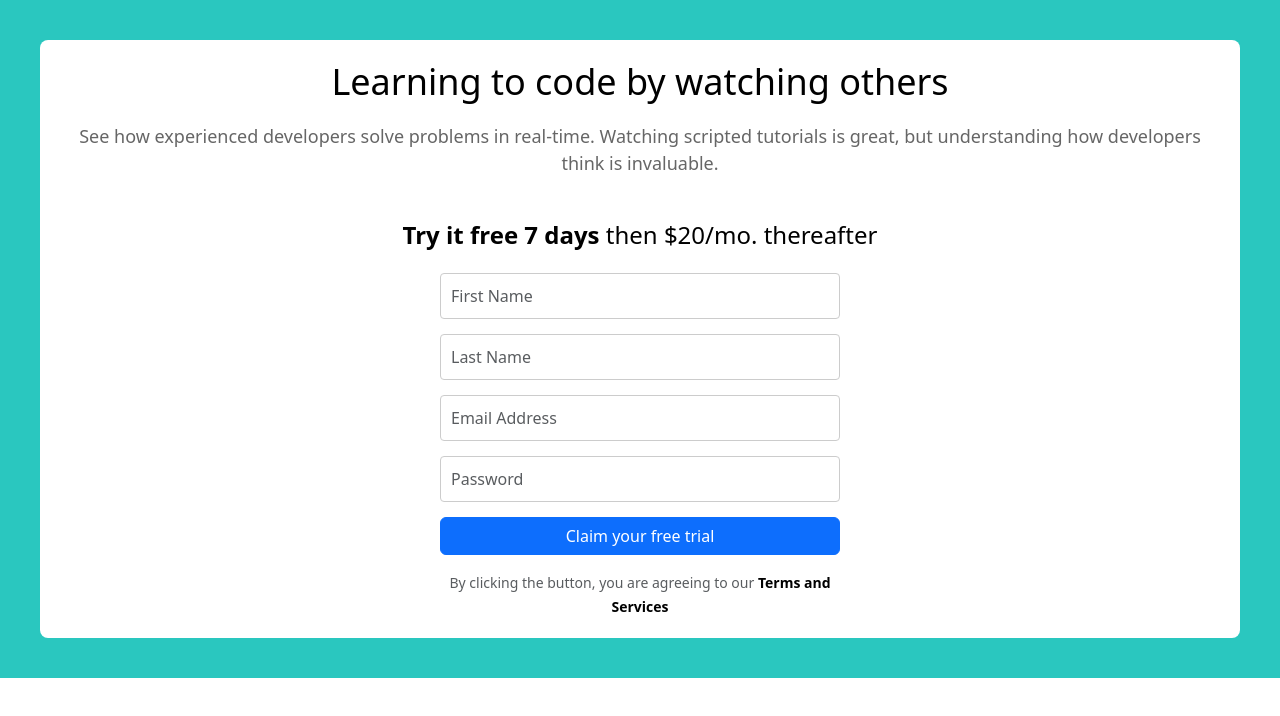
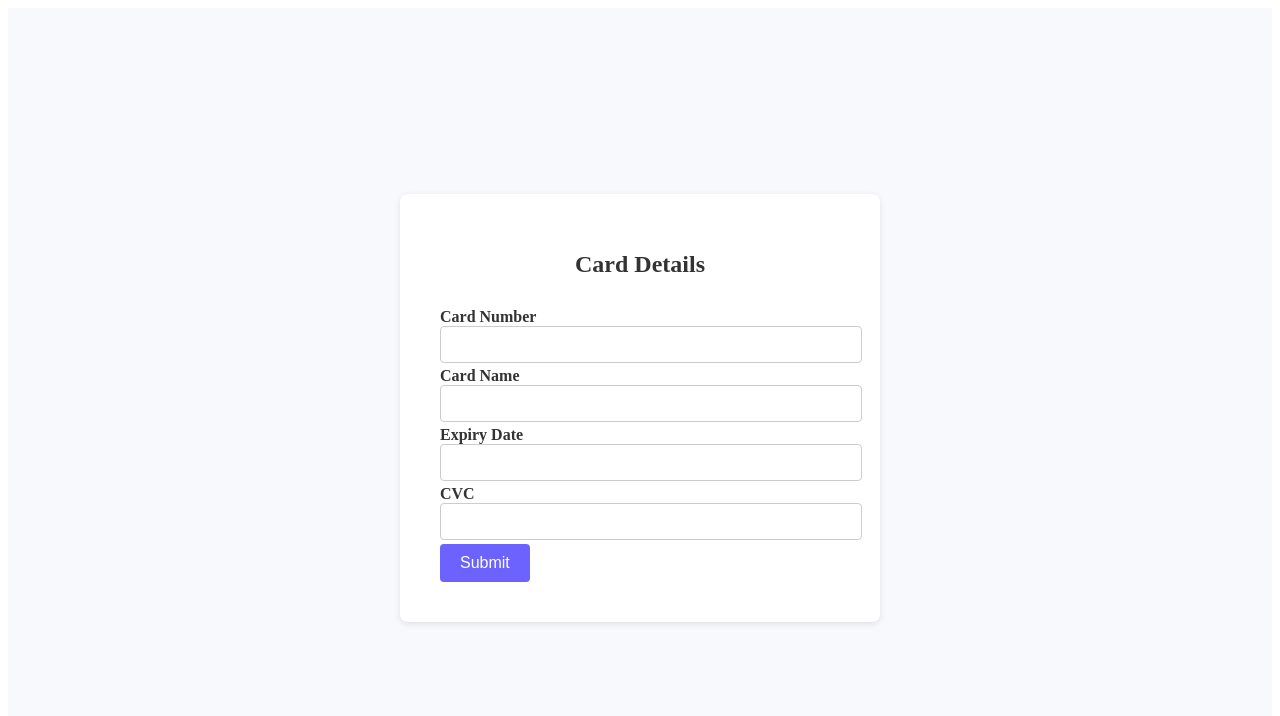
Before and after one commit to Dona-D32/formulaire-formik, a React (Vite) app: page / in a window 1280 px wide. Shown: the top 716 px of the page. Built offline with nearby package versions, Linux system fonts and the light colour scheme.

Commit message:
Initial commit

```diff
--- a/index.html
+++ b/index.html
@@ -4,7 +4,7 @@
     <meta charset="UTF-8" />
     <link rel="icon" type="image/svg+xml" href="/vite.svg" />
     <meta name="viewport" content="width=device-width, initial-scale=1.0" />
-    <title>Intro component form</title>
+    <title>Intro component form - formik</title>
   </head>
   <body>
     <div id="root"></div>
--- a/package.json
+++ b/package.json
@@ -11,9 +11,11 @@
   },
   "dependencies": {
     "bootstrap": "^5.3.0",
+    "formik": "^2.4.2",
     "react": "^18.2.0",
     "react-bootstrap": "^2.8.0",
-    "react-dom": "^18.2.0"
+    "react-dom": "^18.2.0",
+    "yup": "^1.2.0"
   },
   "devDependencies": {
     "@types/react": "^18.0.37",
--- a/src/App.css
+++ b/src/App.css
@@ -1,117 +1,64 @@
-.showcase {
-  background-color: #2ac7bf;
-  padding: 40px;
-  text-align: center;
+.container {
+  display: flex;
+  justify-content: center;
+  align-items: center;
+  min-height: 100vh;
+  background-color: #f7f9fc;
 }
 
-.overlay {
-  background-color: #ffffff;
-  padding: 20px;
+.card {
+  width: 400px;
+  padding: 40px;
+  background-color: #fff;
+  box-shadow: 0 2px 6px rgba(0, 0, 0, 0.1);
   border-radius: 8px;
 }
 
 h1 {
-  font-size: 36px;
-  color: #000000;
+  text-align: center;
+  font-size: 24px;
+  margin-bottom: 30px;
+  color: #333;
+}
+
+.form-group {
   margin-bottom: 20px;
 }
 
-p {
-  font-size: 18px;
-  color: #666666;
-  margin-bottom: 40px;
+label {
+  font-weight: bold;
+  color: #333;
 }
 
-.tag {
-  font-size: 24px;
-  color: #000000;
-  margin-bottom: 20px;
+.form-control {
+  border: 1px solid #ccc;
+  border-radius: 4px;
+  padding: 10px;
+  width: 100%;
+  transition: border-color 0.3s;
 }
 
-.form {
-  max-width: 400px;
-  margin: 0 auto;
+.form-control:focus {
+  border-color: #6c63ff;
 }
 
-.form input {
-  width: 100%;
-  padding: 10px;
-  margin-bottom: 15px;
-  border: 1px solid #cccccc;
-  border-radius: 4px;
+.invalid-feedback {
+  color: #dc3545;
+  font-size: 12px;
+  margin-top: 4px;
 }
 
-.error {
-  color: #ff0000;
-  font-size: 14px;
-  margin-top: 5px;
+button[type="submit"] {
+  background-color: #6c63ff;
+  color: #fff;
+  border: none;
+  border-radius: 4px;
+  padding: 10px 20px;
+  font-size: 16px;
+  cursor: pointer;
+  transition: background-color 0.3s;
 }
 
-button {
-  width: 100%;
-  padding: 10px;
-  background-color: #000000;
-  color: #ffffff;
-  border: none;
-  border-radius: 4px;
-  font-size: 18px;
-  cursor: pointer;
-  margin-bottom: 15px;
+button[type="submit"]:hover {
+  background-color: #544dda;
 }
-
-button:hover {
-  background-color: #333333;
-}
-
-small {
-  font-size: 14px;
-  color: #999999;
-}
-
-span {
-  color: #000000;
-  font-weight: bold;
-}
-
-.modal-content {
-  border-radius: 8px;
-}
-
-.modal-header {
-  border-bottom: none;
-}
-
-.modal-title {
-  font-size: 24px;
-  color: #000000;
-  font-weight: bold;
-}
-
-.modal-body {
-  padding: 20px;
-}
-
-.modal-body p {
-  font-size: 18px;
-  color: #000000;
-  margin-bottom: 10px;
-}
-
-.modal-footer {
-  border-top: none;
-}
-
-.modal-footer button {
-  width: 100%;
-  padding: 10px;
-  background-color: #000000;
-  color: #ffffff;
-  border: none;
-  border-radius: 4px;
-  font-size: 16px;
-  cursor: pointer;
-}
-
-.modal-footer button:hover {
-  background-color: #333333;
-}
--- a/src/App.jsx
+++ b/src/App.jsx
@@ -1,99 +1,96 @@
-import React, { useState } from "react";
-import { Form, Button, Modal } from "react-bootstrap";
-import "bootstrap/dist/css/bootstrap.min.css";
-import "./App.css";
+import React from 'react';
+import { Container, Card, Button, Form } from 'react-bootstrap';
+import { Formik } from 'formik';
+import * as Yup from 'yup';
+import './App.css';
 
-const App = () => {
-  const [firstName, setFirstName] = useState("");
-  const [lastName, setLastName] = useState("");
-  const [email, setEmail] = useState("");
-  const [password, setPassword] = useState("");
-  const [showModal, setShowModal] = useState(false);
 
-  const handleSubmit = (e) => {
-    e.preventDefault();
+function App() {
+  const validationSchema = Yup.object().shape({
+    cardNumber: Yup.string().required('Le numéro de carte est obligatoire').matches(/^[0-9]{16}$/, 'Le numéro de carte doit contenir 16 chiffres'),
+    cardName: Yup.string().required('Le nom du titulaire de la carte est obligatoire'),
+    expiryDate: Yup.string().required('La date d\'expiration est obligatoire').matches(/^(0[1-9]|1[0-2])\/?([0-9]{2})$/, 'La date d\'expiration doit être au format MM/YY'),
+    cvc: Yup.string().required('Le CVC est obligatoire').matches(/^[0-9]{3}$/, 'Le CVC doit contenir 3 chiffres'),
+  });
 
-    setShowModal(true);
-  };
-
-  const closeModal = () => {
-    setShowModal(false);
+  const handleSubmit = (values) => {
+    // Le formulaire est valide, vous pouvez effectuer l'action souhaitée ici
+    console.log('Formulaire soumis avec succès !', values);
   };
 
   return (
-    <section className="showcase">
-      <div className="overlay">
-        <article>
-          <h1>Learning to code by watching others</h1>
-          <p>
-            See how experienced developers solve problems in real-time.
-            Watching scripted tutorials is great, but understanding how
-            developers think is invaluable.
-          </p>
-        </article>
-
-        <article>
-          <p className="tag">
-            <strong>Try it free 7 days</strong> then $20/mo. thereafter
-          </p>
-
-          <Form className="form" onSubmit={handleSubmit}>
+    <Container>
+      <Card className="mt-4 p-4">
+        <h1 className="mb-4">Card Details</h1>
+        <Formik
+          initialValues={{
+            cardNumber: '',
+            cardName: '',
+            expiryDate: '',
+            cvc: '',
+          }}
+          validationSchema={validationSchema}
+          onSubmit={handleSubmit}
+        >
+          {({ values, handleChange, handleSubmit, errors }) => (
+            <Form onSubmit={handleSubmit}>
+              <Form.Group>
+                <Form.Label>Card Number</Form.Label>
                 <Form.Control
                   type="text"
-              placeholder="First Name"
-              value={firstName}
-              onChange={(e) => setFirstName(e.target.value)}
+                  name="cardNumber"
+                  value={values.cardNumber}
+                  onChange={handleChange}
+                  isInvalid={!!errors.cardNumber}
                 />
+                <Form.Control.Feedback type="invalid">{errors.cardNumber}</Form.Control.Feedback>
+              </Form.Group>
 
+              <Form.Group>
+                <Form.Label>Card Name</Form.Label>
                 <Form.Control
                   type="text"
-              placeholder="Last Name"
-              value={lastName}
-              onChange={(e) => setLastName(e.target.value)}
+                  name="cardName"
+                  value={values.cardName}
+                  onChange={handleChange}
+                  isInvalid={!!errors.cardName}
                 />
+                <Form.Control.Feedback type="invalid">{errors.cardName}</Form.Control.Feedback>
+              </Form.Group>
 
+              <Form.Group>
+                <Form.Label>Expiry Date</Form.Label>
                 <Form.Control
-              type="email"
-              placeholder="Email Address"
-              value={email}
-              onChange={(e) => setEmail(e.target.value)}
+                  type="text"
+                  name="expiryDate"
+                  value={values.expiryDate}
+                  onChange={handleChange}
+                  isInvalid={!!errors.expiryDate}
                 />
+                <Form.Control.Feedback type="invalid">{errors.expiryDate}</Form.Control.Feedback>
+              </Form.Group>
 
+              <Form.Group>
+                <Form.Label>CVC</Form.Label>
                 <Form.Control
-              type="password"
-              placeholder="Password"
-              value={password}
-              onChange={(e) => setPassword(e.target.value)}
+                  type="text"
+                  name="cvc"
+                  value={values.cvc}
+                  onChange={handleChange}
+                  isInvalid={!!errors.cvc}
                 />
+                <Form.Control.Feedback type="invalid">{errors.cvc}</Form.Control.Feedback>
+              </Form.Group>
 
-            <Button type="submit">Claim your free trial</Button>
-
-            <Form.Text>
-              By clicking the button, you are agreeing to our{" "}
-              <span>Terms and Services</span>
-            </Form.Text>
+              <Button variant="primary" type="submit">
+                Submit
+              </Button>
             </Form>
-        </article>
-      </div>
-
-      <Modal show={showModal} onHide={closeModal}>
-        <Modal.Header closeButton>
-          <Modal.Title>Form Values</Modal.Title>
-        </Modal.Header>
-        <Modal.Body>
-          <p>First Name: {firstName}</p>
-          <p>Last Name: {lastName}</p>
-          <p>Email: {email}</p>
-          <p>Password: {password}</p>
-        </Modal.Body>
-        <Modal.Footer>
-          <Button variant="secondary" onClick={closeModal}>
-            Close
-          </Button>
-        </Modal.Footer>
-      </Modal>
-    </section>
+          )}
+        </Formik>
+      </Card>
+    </Container>
   );
-};
+}
 
 export default App;
```
Also changed, not shown: 1 other file (tests, documents, lock files or other folders). Lines whose indentation alone changed are shown as unchanged.
